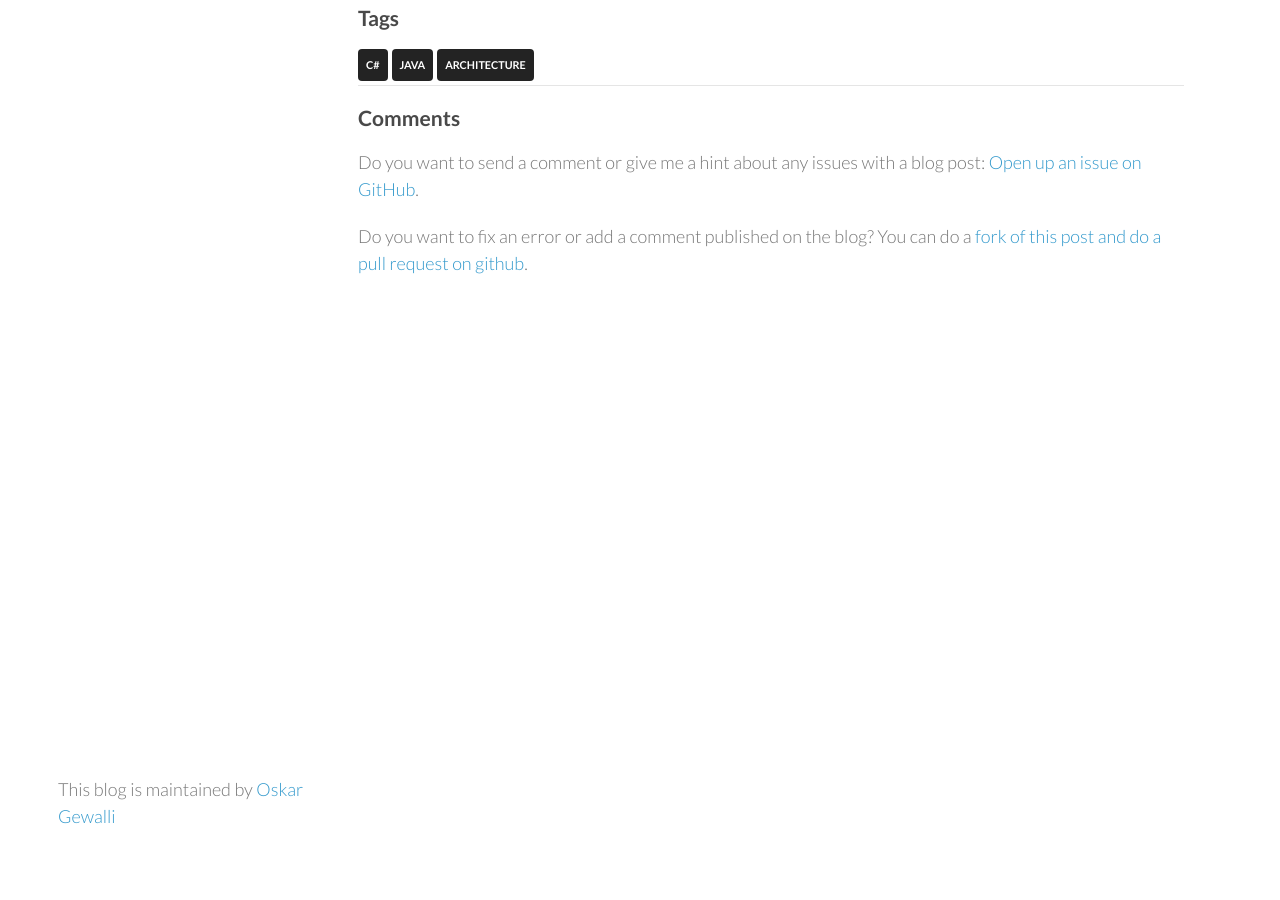
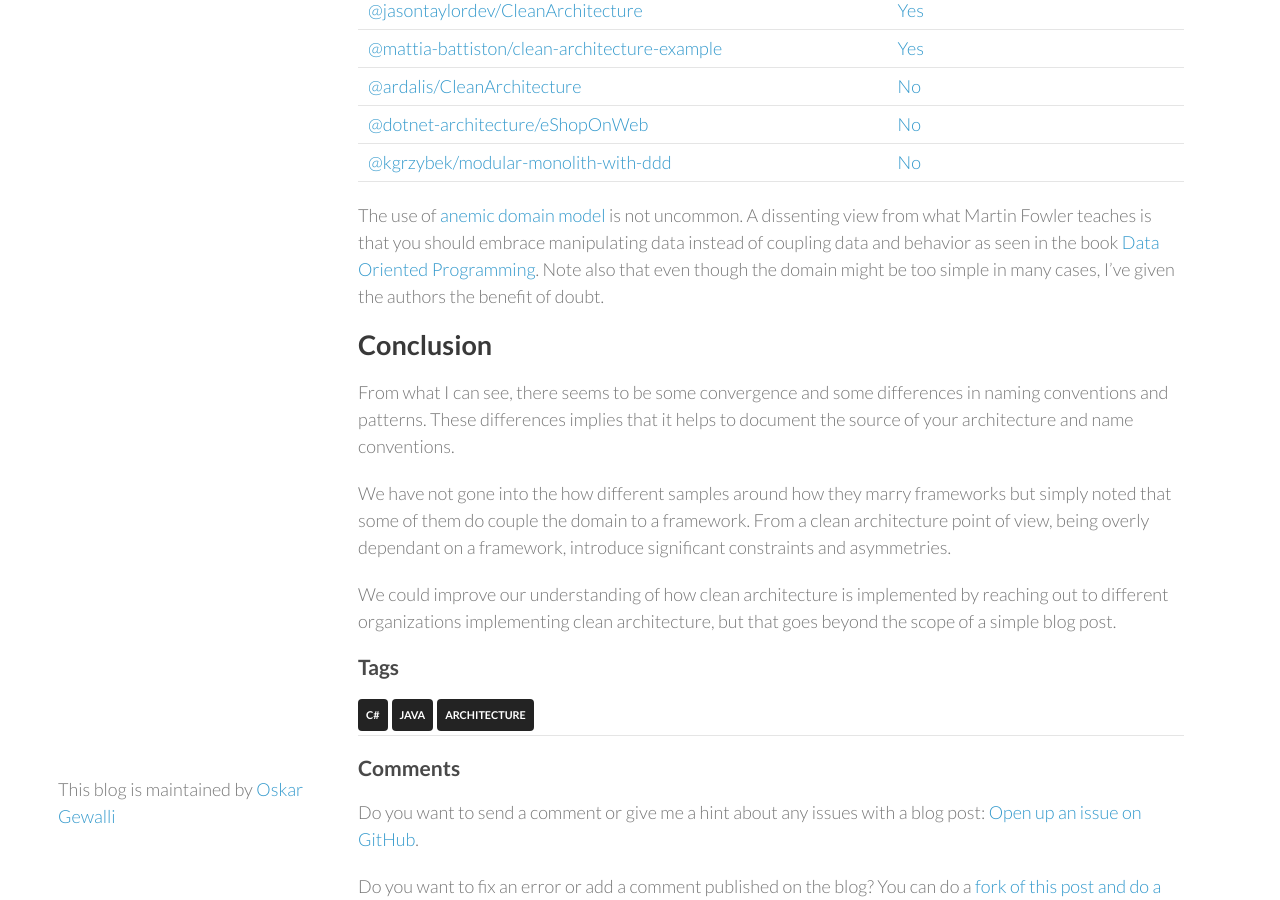
Before and after one commit to wallymathieu/assertfail, a Jekyll site: the page built from _posts/2023-12-02-Clean-Architecture-Comparison.md, in a window 1280 px wide and 900 px high, scrolled down 2847 px. Built offline with Jekyll 4.4.1, drawn with Linux system fonts in a browser that asks for light colours; nearby versions of some CDN libraries; some of the changed text lies outside the part shown.

Commit message:
Provide conclusion and overview

```diff
--- a/_posts/2023-12-02-Clean-Architecture-Comparison.md
+++ b/_posts/2023-12-02-Clean-Architecture-Comparison.md
@@ -11,6 +11,15 @@
 
 Below is a comparison between clean architecture solutions in C# and Java. Most of the samples are in C#.
 
+## High level overview
+
+There are some similarities and some key differences between the samples. No general conclusions can be taken from this comparison since:
+
+- Closed source clean architectures are not represented (should represent the majority of the implementations).
+- Arbitrary samples based somewhat on GitHub popularity and what I have kept my eyes on.
+
+## Samples
+
 Note also that the solutions I've picked are somewhat arbitrarily chosen. Some have a lot of attention on GitHub while I've kept my eyes on others for a longer time.
 
 | Sample | Use of Libraries/Structure | Grouping/Vertical slice |
@@ -52,3 +63,11 @@
 | [@kgrzybek/modular-monolith-with-ddd](https://github.com/kgrzybek/modular-monolith-with-ddd) | [No](https://github.com/kgrzybek/modular-monolith-with-ddd/blob/ff54f9e6a2f8a672ea0aef5ffe7c163b0b8eb7b8/src/Modules/Payments/Application/MeetingFees/MarkMeetingFeeAsPaid/MarkMeetingFeeAsPaidCommandHandler.cs#L24) |
 
 The use of [anemic domain model](https://martinfowler.com/bliki/AnemicDomainModel.html) is not uncommon. A dissenting view from what Martin Fowler teaches is that you should embrace manipulating data instead of coupling data and behavior as seen in the book [Data Oriented Programming](https://www.manning.com/books/data-oriented-programming). Note also that even though the domain might be too simple in many cases, I've given the authors the benefit of doubt.
+
+## Conclusion
+
+From what I can see, there seems to be some convergence and some differences in naming conventions and patterns. These differences implies that it helps to document the source of your architecture and name conventions.
+
+We have not gone into the how different samples around how they marry frameworks but simply noted that some of them do couple the domain to a framework. From a clean architecture point of view, being overly dependant on a framework, introduce significant constraints and asymmetries.
+
+We could improve our understanding of how clean architecture is implemented by reaching out to different organizations implementing clean architecture, but that goes beyond the scope of a simple blog post.
```
Also changed, not shown: other parts of _posts/2023-12-02-Clean-Architecture-Comparison.md (+2 -0 lines).
